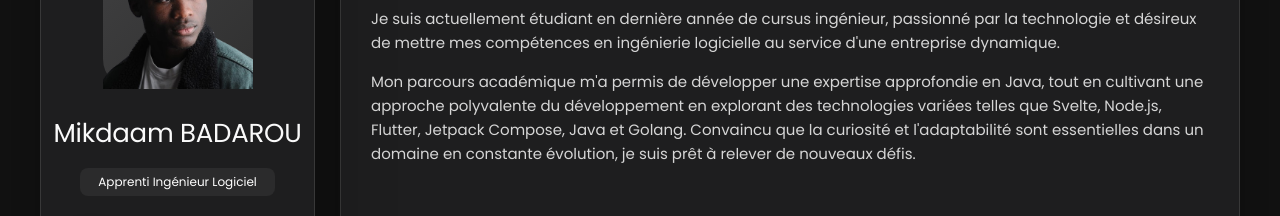
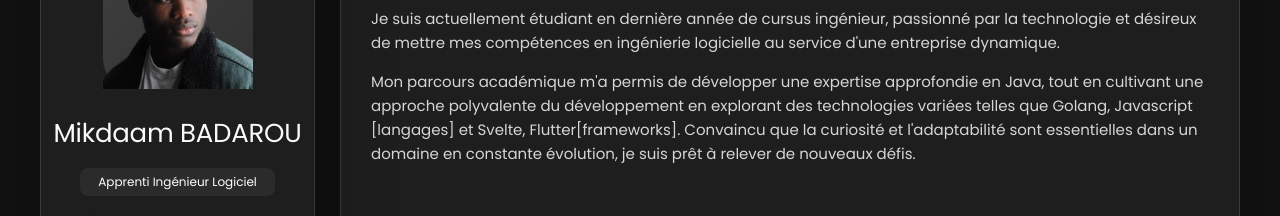
Before and after one commit to MickBuilder/portfolio, a SvelteKit app: page / in a window 1280 px wide. Shown: the part 182-398 px from the top of the page. Built offline with nearby package versions, Linux system fonts and the light colour scheme.

Commit message:
Update page.svelte with updated technology information

```diff
--- a/src/routes/+page.svelte
+++ b/src/routes/+page.svelte
@@ -16,9 +16,8 @@
     <p>
       Mon parcours académique m'a permis de développer une expertise approfondie
       en Java, tout en cultivant une approche polyvalente du développement en
-      explorant des technologies variées telles que Svelte, Node.js, Flutter,
-      Jetpack Compose, Java et Golang. Convaincu que la curiosité et
-      l'adaptabilité sont essentielles dans un domaine en constante évolution,
+      explorant des technologies variées telles que Golang, Javascript [langages] et Svelte, Flutter[frameworks].
+      Convaincu que la curiosité et l'adaptabilité sont essentielles dans un domaine en constante évolution,
       je suis prêt à relever de nouveaux défis.
     </p>
   </section>
```
